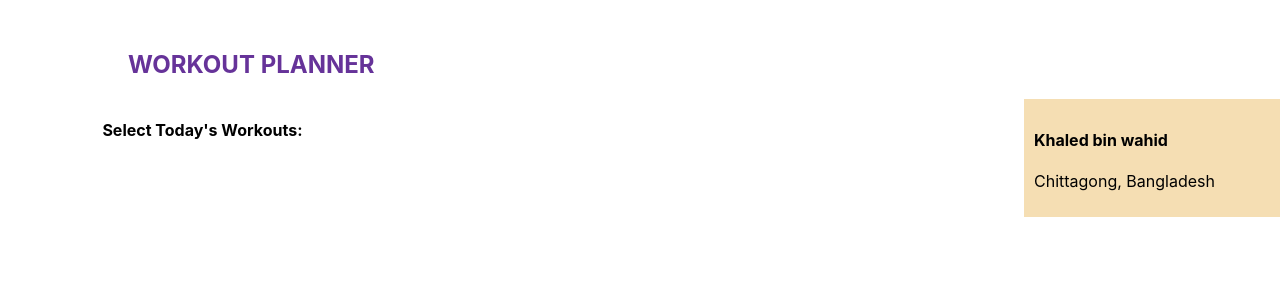
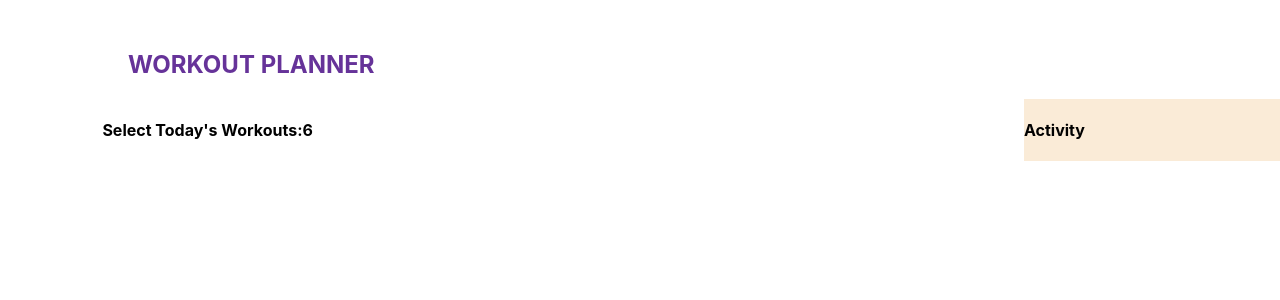
Before and after one commit to risaadodx/my-workout-planner, a React (Create React App) app: page / in a window 1280 px wide. Shown: the top 300 px of the page. Built offline with nearby package versions, Linux system fonts and the light colour scheme.

Commit message:
workout components created

```diff
--- a/src/App.js
+++ b/src/App.js
@@ -1,12 +1,12 @@
 import "./App.css";
 import Header from "./components/header/Header";
-import Workouts from "./components/workouts/Workouts";
+import Main from "./components/Main/Main";
 
 function App() {
   return (
     <div>
       <Header></Header>
-      <Workouts></Workouts>
+      <Main></Main>
     </div>
   );
 }
--- /dev/null
+++ b/src/components/Main/Main.css
@@ -0,0 +1,10 @@
+.main-container {
+  display: grid;
+  grid-template-columns: 4fr 1fr;
+}
+.workout-container {
+  margin-left: 10%;
+}
+.activity-container {
+  background-color: antiquewhite;
+}
--- /dev/null
+++ b/src/components/Main/Main.js
@@ -0,0 +1,25 @@
+import React, { useEffect, useState } from "react";
+import "./Main.css";
+
+const Main = () => {
+  const [workouts, setWorkouts] = useState([]);
+
+  useEffect(() => {
+    fetch("workouts.json")
+      .then((res) => res.json())
+      .then((data) => setWorkouts(data));
+  }, []);
+
+  return (
+    <div className="main-container">
+      <div className="workout-container">
+        <h4>Select Today's Workouts:{workouts.length}</h4>
+      </div>
+      <div className="activity-container">
+        <h4>Activity</h4>
+      </div>
+    </div>
+  );
+};
+
+export default Main;
--- a/src/components/workouts/Workouts.css
+++ /dev/null
@@ -1,14 +0,0 @@
-.workout-container {
-  margin-left: 10%;
-  margin-right: 10%;
-}
-.main {
-  display: grid;
-  grid-template-columns: 4fr 1fr;
-}
-.workouts-cards {
-}
-.activity-container {
-  background-color: wheat;
-  padding: 10px;
-}
--- a/src/components/workouts/Workouts.js
+++ /dev/null
@@ -1,26 +0,0 @@
-import React, { useEffect, useState } from "react";
-import "./Workouts.css";
-
-const Workouts = () => {
-  const [workouts, setWorkouts] = useState([]);
-  useEffect(() => {
-    fetch("workout.json")
-      .then((res) => res.json())
-      .then((data) => console.log(data));
-  }, []);
-  return (
-    <div className="main">
-      <div className="workout-container">
-        <h4>Select Today's Workouts:</h4>
-      </div>
-      <div className="activity-container">
-        <div>
-          <h4>Khaled bin wahid</h4>
-          <p>Chittagong, Bangladesh</p>
-        </div>
-      </div>
-    </div>
-  );
-};
-
-export default Workouts;
```
Also changed, not shown: src/components/Workout/Workout.js (added, +11 -0 lines), src/components/workoutCard/workoutCard.js (deleted, +0 -11 lines), public/workouts.json (renamed from public/workout.json), 1 other file (tests, documents, lock files or other folders).
